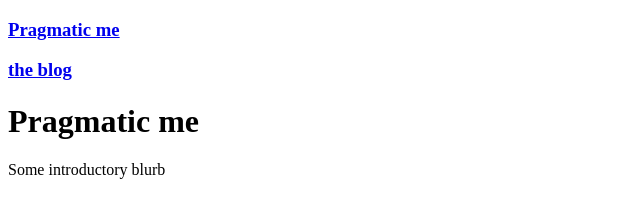
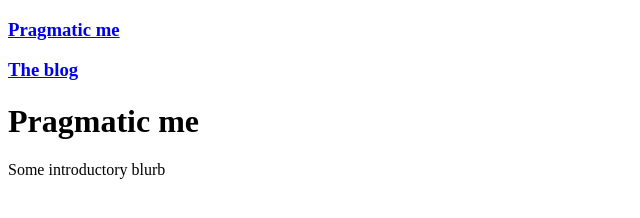
Before and after one commit to paulspencerwilliams/pragmatic-me, a Gatsby site: page / in a window 1280 px wide. Shown: the full height of the page, 0-640 px from the left. Built offline with nearby package versions, Linux system fonts and the light colour scheme; Gatsby itself is replaced by a stand-in of ours.

Commit message:
Change link name

```diff
--- a/src/components/layout.js
+++ b/src/components/layout.js
@@ -18,7 +18,7 @@ export default ({ children }) => (
           <h3>{data.site.siteMetadata.title}</h3>
         </Link>
         <Link to={`/blog/`}>
-          <h3>the blog</h3>
+          <h3>The blog</h3>
         </Link>
         {children}
       </div>
```
